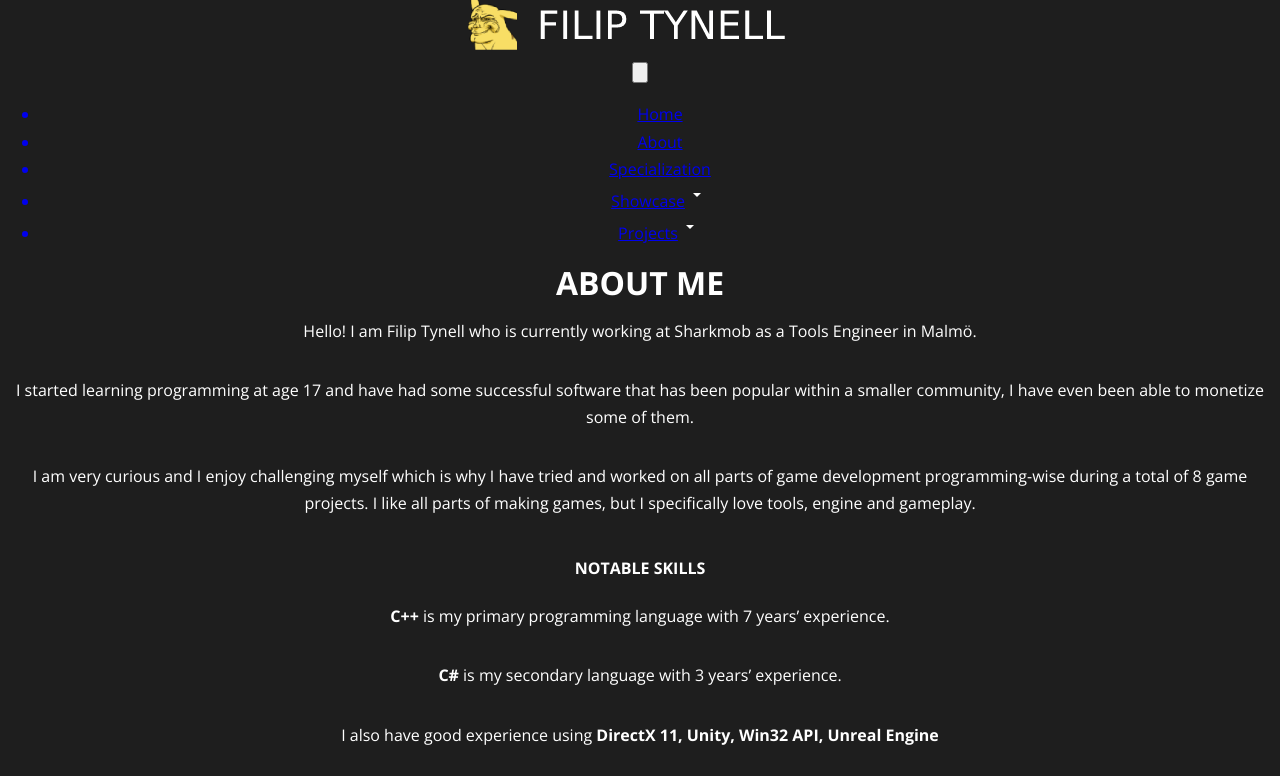
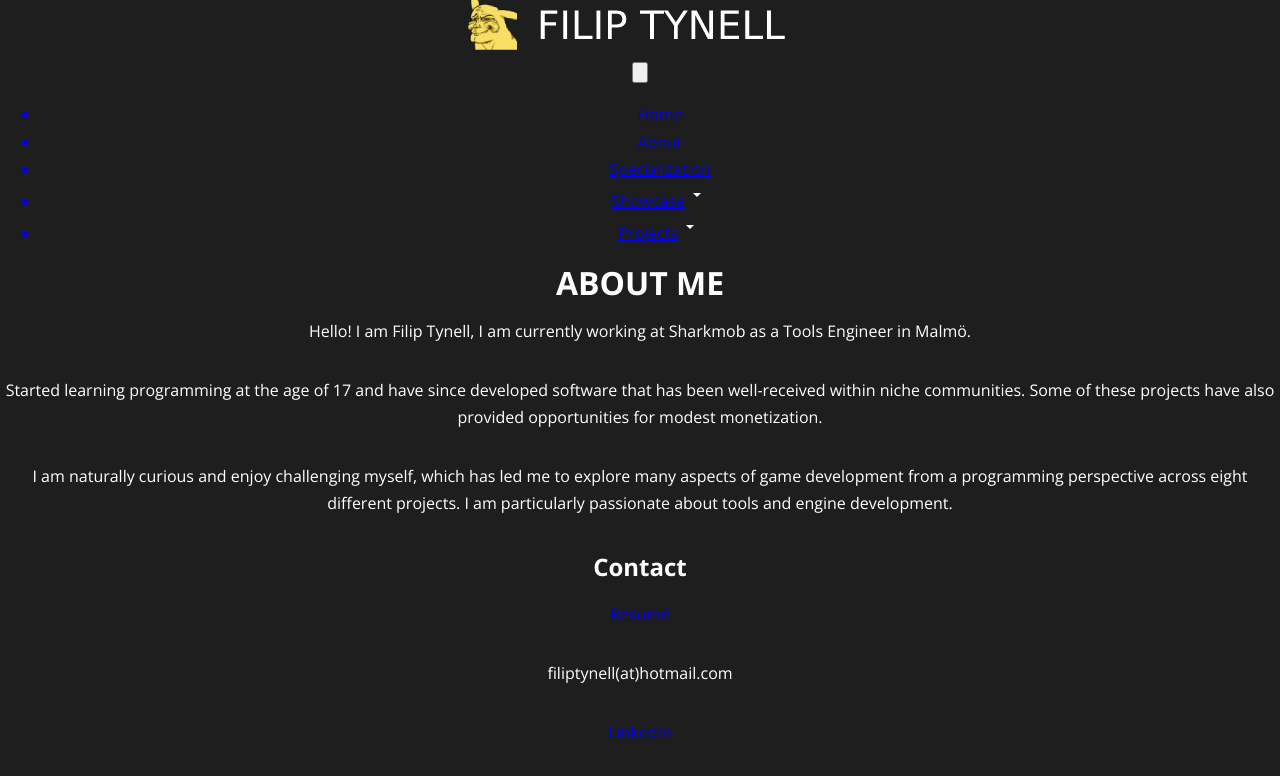
Before and after one commit to greyb1t/react-portfolio, a React (Create React App) app: page /#/about in a window 1280 px wide. Shown: the top 776 px of the page. Built offline with nearby package versions, Linux system fonts and the light colour scheme.

Commit message:
updated about me and new cv

```diff
--- a/src/components/About.js
+++ b/src/components/About.js
@@ -1,4 +1,4 @@
-import CV from './../resources/CV-TGA.pdf'
+import CV from './../resources/CV_FilipTynell.pdf'
 import { Divider, MakeLink } from './Utils'
 import ProfilePicture from './../resources/images/filip-scaled.jpg'
 
@@ -13,35 +13,18 @@ function About() {
                 </div>
                 <div className='my-10 text-left leading-7'>
                     <p className='pb-8'>
-                        Hello! I am Filip Tynell who is currently working at Sharkmob as a Tools Engineer in Malmö.
+                        Hello! I am Filip Tynell, I am currently working at Sharkmob as a Tools Engineer in Malmö.
                     </p>
                     <p className='pb-8'>
-                        I started learning programming at age 17 and have had some successful software that has been popular within a smaller community, I have even been able to monetize some of them.
+                        Started learning programming at the age of 17 and have since developed software that has been well-received within niche communities. Some of these projects have also provided opportunities for modest monetization.
                     </p>
                     <p>
-                        I am very curious and I enjoy challenging myself which is why I have tried and worked on all parts of game development programming-wise during a total of 8 game projects. I like all parts of making games, but I specifically love tools, engine and gameplay.
+                        I am naturally curious and enjoy challenging myself, which has led me to explore many aspects of game development from a programming perspective across eight different projects. I am particularly passionate about tools and engine development.
                     </p>
                 </div>
 
                 <Divider />
 
-                <div className='my-10 text-left'>
-                    <h4 className='font-bold pb-8'>
-                        NOTABLE SKILLS
-                    </h4>
-                    <p className='pb-8'>
-                        <strong>C++</strong> is my primary programming language with 7 years’ experience.
-                    </p>
-                    <p className='pb-8'>
-                        <strong>C#</strong> is my secondary language with 3 years’ experience.
-                    </p>
-                    <p className='pb-8'>
-                        I also have good experience using <strong>DirectX 11, Unity, Win32 API, Unreal Engine</strong>
-                    </p>
-                    <p className='pb-8'>
-                        Worked with the following source controls <strong>Github, SVN and Perforce.</strong>
-                    </p>
-                </div>
                 <div className='text-left my-10'>
                     <h2 className='text-left text-2xl pb-6'>
                         <b>Contact</b>
--- a/src/components/Home.js
+++ b/src/components/Home.js
@@ -41,10 +41,10 @@ function Introduction() {
                     <h1>Welcome to my portfolio!</h1>
                 </div>
                 <p className='pb-4'>
-                    Hey!
+                    Hello!
                 </p>
                 <p className='pb-4'>
-                    Below you can find some of the projects I have been a part of and some work I am proud of during my time at The Game Assembly. Thank you for reading!
+                    Here you can find some of the projects I have been a part of and some work I am proud of during my time at The Game Assembly. Thank you for reading!
                 </p>
                 <MakeLink to="/about">Read more...</MakeLink>
             </div>
```
Also changed, not shown: 2 other files (tests, documents, lock files or other folders).
